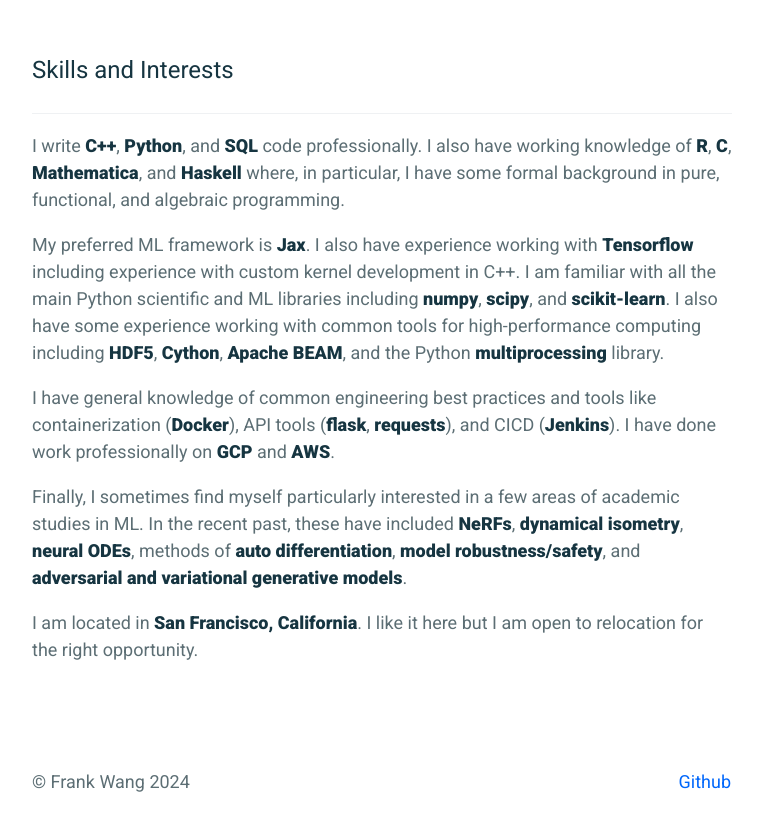
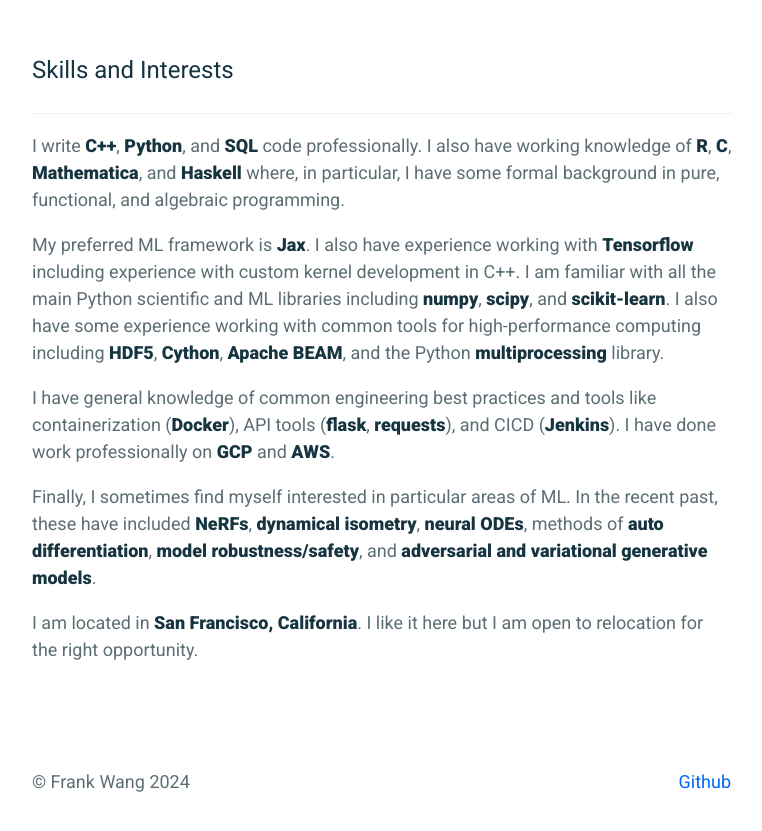
Before and after one commit to frankwang95/frankwang95.github.io, a Jekyll site: the page built from _pages/resume.md, in a window 1280 px wide and 900 px high, scrolled down 2328 px. Shown: the top 831 px of the window, without its empty margins (258-1020 px from the left). Built offline with Jekyll 4.4.1, drawn with Linux system fonts in a browser that asks for light colours.

Commit message:
Update resume.md

```diff
--- a/_pages/resume.md
+++ b/_pages/resume.md
@@ -73,6 +73,6 @@ My preferred ML framework is **Jax**. I also have experience working with **Tens
 
 I have general knowledge of common engineering best practices and tools like containerization (**Docker**), API tools (**flask**, **requests**), and CICD (**Jenkins**). I have done work professionally on **GCP** and **AWS**.
 
-Finally, I sometimes find myself particularly interested in a few areas of academic studies in ML. In the recent past, these have included **NeRFs**, **dynamical isometry**, **neural ODEs**, methods of **auto differentiation**, **model robustness/safety**, and **adversarial and variational generative models**.
+Finally, I sometimes find myself interested in particular areas of ML. In the recent past, these have included **NeRFs**, **dynamical isometry**, **neural ODEs**, methods of **auto differentiation**, **model robustness/safety**, and **adversarial and variational generative models**.
 
 I am located in **San Francisco, California**. I like it here but I am open to relocation for the right opportunity.
```
